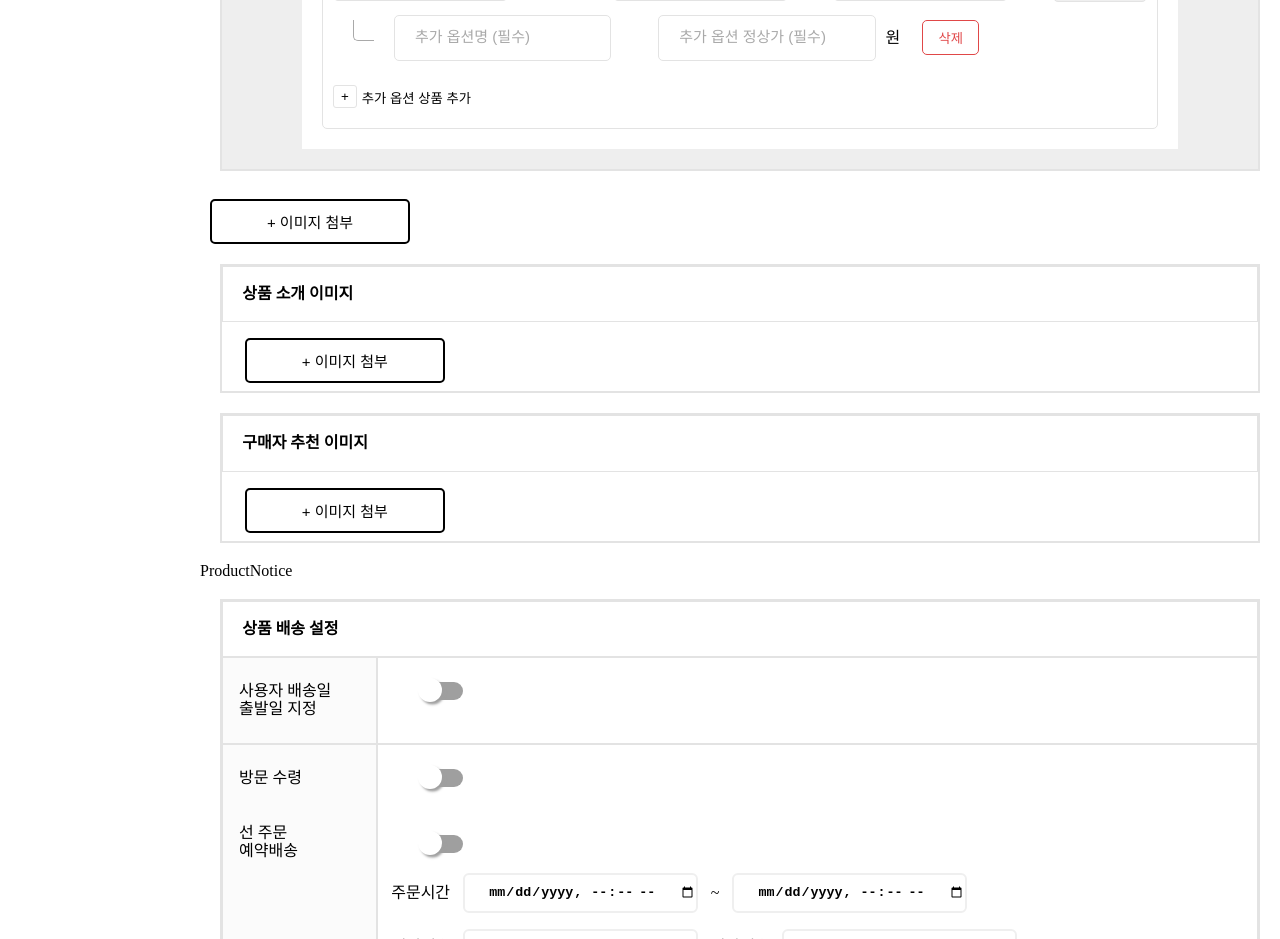
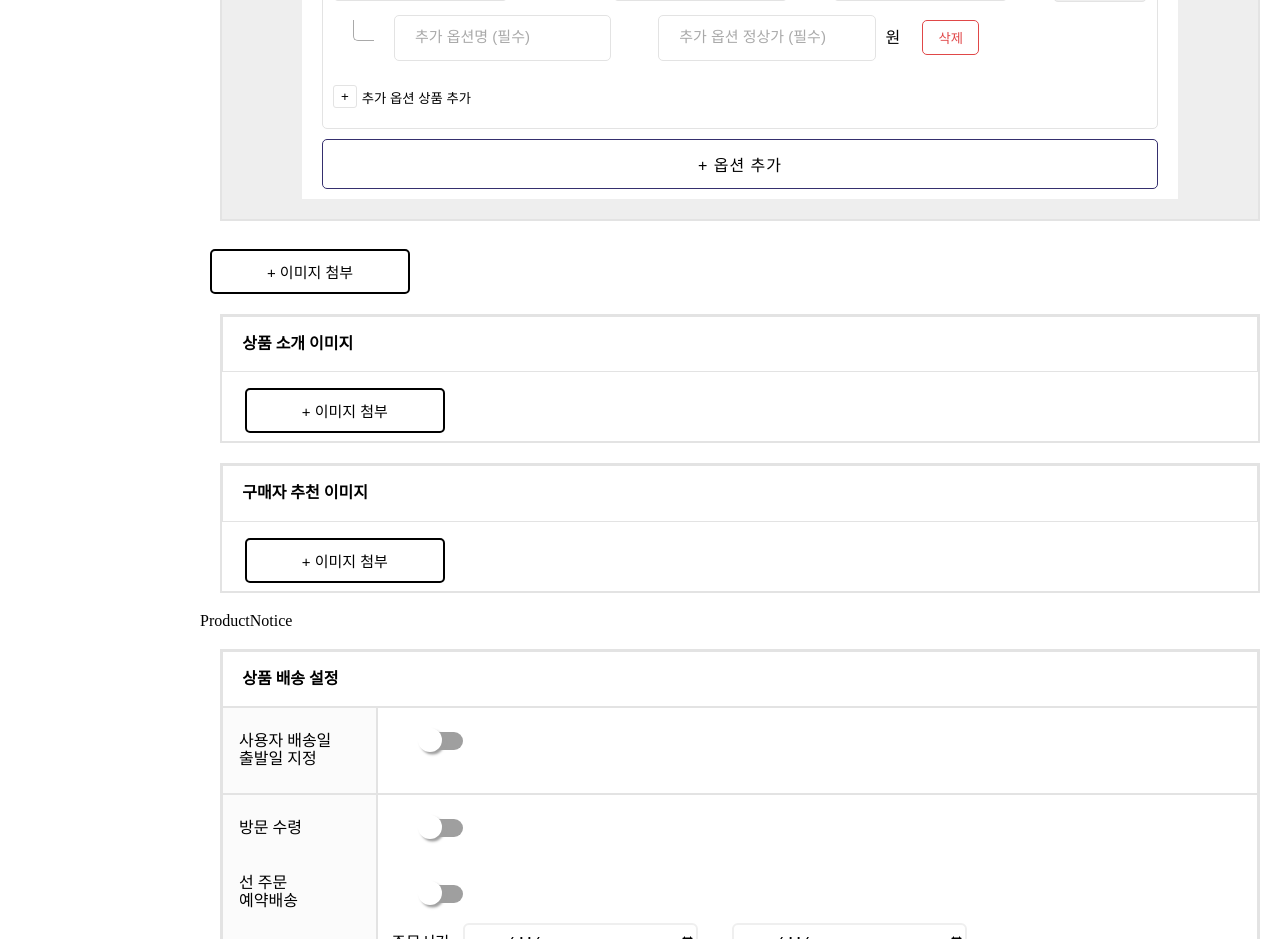
Before and after one commit to PreOnBoarding-Team17/Week1_Product_Registration, a React (Create React App) app: page / in a window 1280 px wide. Shown: the part 2200-3139 px from the top of the page. Built offline with nearby package versions, Linux system fonts and the light colour scheme.

Commit message:
feat: 옵션 추가 버튼 구현

```diff
--- a/src/Components/ProductOption/ProductOptionSet.jsx
+++ b/src/Components/ProductOption/ProductOptionSet.jsx
@@ -13,6 +13,7 @@ export default function ProductOptionSet() {
       <div className="option-set__wrapper">
         <ProductOptionImage />
         <ProductExtraOption />
+        <button className="option-set__add-button">+ 옵션 추가</button>
       </div>
     </section>
   );
--- a/src/Components/ProductOption/scss/ProductOptionSet.scss
+++ b/src/Components/ProductOption/scss/ProductOptionSet.scss
@@ -1,6 +1,5 @@
 .option-set__container {
   padding: 10px 70px;
-}
   .option-set__button-box {
     height: 60px;
     display: flex;
@@ -10,4 +9,26 @@
   .option-set__wrapper {
     padding: 10px;
     background-color: white;
+    .option-set__add-button {
+      height: 50px;
+      display: flex;
+      justify-content: center;
+      border: 1px solid #352f6e;
+      border-radius: 5px;
+      font-size: 16px;
+      cursor: pointer;
+      letter-spacing: 1px;
+      background-color: white;
+      align-items: center;
+      padding: 0;
+      width: calc(100% - 20px);
+      margin: 0 10px;
+      cursor: pointer;
+      transition: 0.3s;
+      &:hover {
+        transition: 0.3s;
+        font-weight: 600;
       }
+    }
+  }
+}
```
Lines whose indentation alone changed are shown as unchanged.
